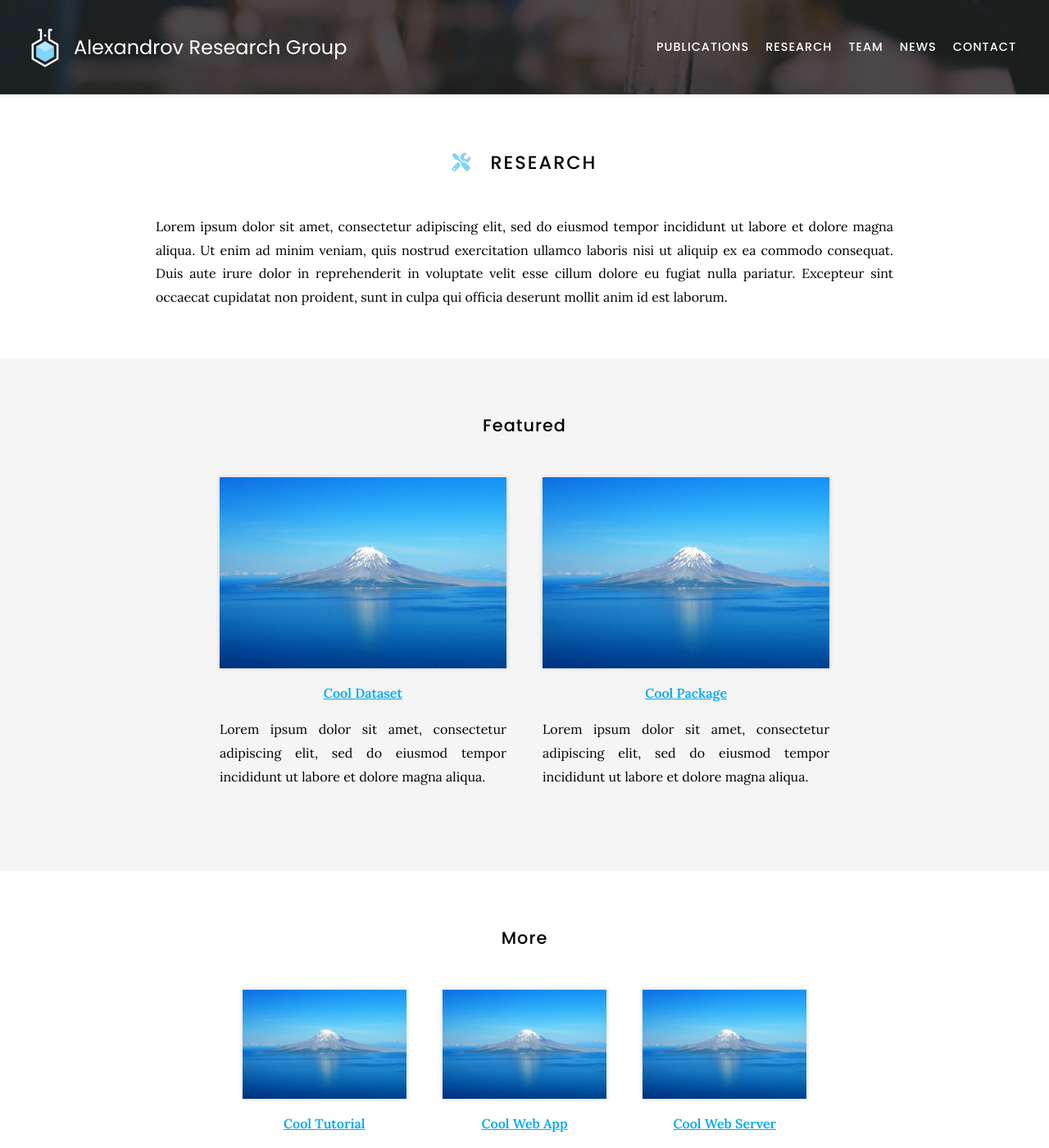
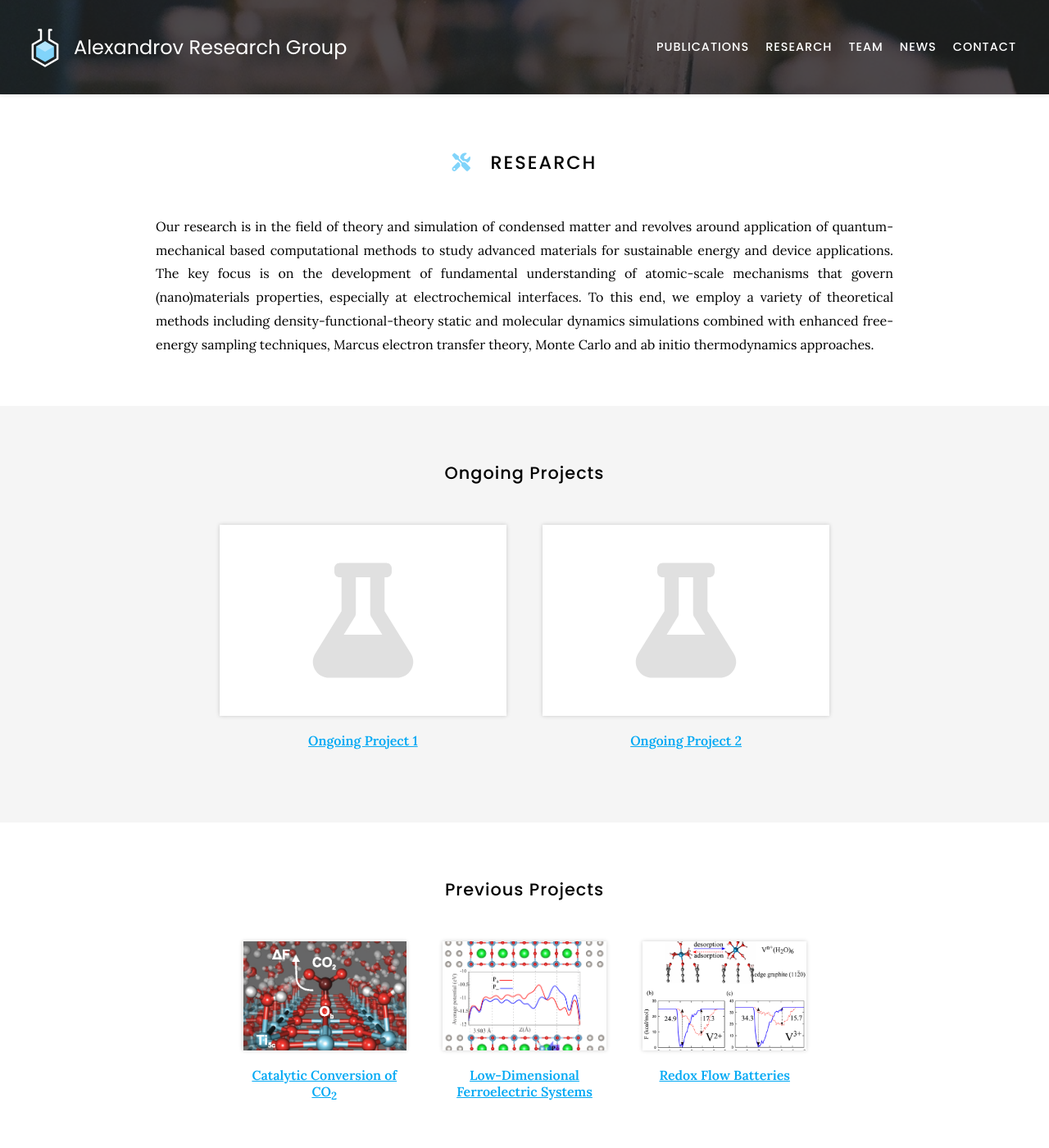
Before and after one commit to valexandrov/webpage, a Jekyll site: the page built from research/index.md, in a window 1280 px wide and 1400 px high. Shown: the whole window at 82% size. Built offline with Jekyll 4.4.1, drawn with Linux system fonts in a browser that asks for light colours; nearby versions of some CDN libraries; some of the changed text lies outside the part shown.

Commit message:
modifications to Research page, updated previous projects

```diff
--- a/_config.yaml
+++ b/_config.yaml
@@ -49,6 +49,8 @@
 collections:
   members:
     output: true
+  projects:
+    output: true
 
 # sass settings
 sass:
--- a/_data/tools.yaml
+++ /dev/null
@@ -1,34 +0,0 @@
-- name: Cool Dataset
-  group: featured
-  image: images/photo.jpg
-  link: https://github.com/
-  description: Lorem ipsum dolor sit amet, consectetur adipiscing elit, sed do eiusmod tempor incididunt ut labore et dolore magna aliqua.
-  repo: greenelab/lab-website-template
-
-- name: Cool Package
-  group: featured
-  image: images/photo.jpg
-  link: https://github.com/
-  description: Lorem ipsum dolor sit amet, consectetur adipiscing elit, sed do eiusmod tempor incididunt ut labore et dolore magna aliqua.
-  repo: greenelab/lab-website-template
-
-- name: Cool Tutorial
-  group: more
-  image: images/photo.jpg
-  link: https://github.com/
-  description: Lorem ipsum dolor sit amet, consectetur adipiscing elit, sed do eiusmod tempor incididunt ut labore et dolore magna aliqua.
-  repo: greenelab/lab-website-template
-
-- name: Cool Web App
-  group: more
-  image: images/photo.jpg
-  link: https://github.com/
-  description: Lorem ipsum dolor sit amet, consectetur adipiscing elit, sed do eiusmod tempor incididunt ut labore et dolore magna aliqua.
-  repo: greenelab/lab-website-template
-
-- name: Cool Web Server
-  group: more
-  image: images/photo.jpg
-  link: https://github.com/
-  description: Lorem ipsum dolor sit amet, consectetur adipiscing elit, sed do eiusmod tempor incididunt ut labore et dolore magna aliqua.
-  repo: greenelab/lab-website-template
--- /dev/null
+++ b/_projects/ongoing-project-1.md
@@ -0,0 +1,6 @@
+---
+name: Ongoing Project 1
+group: ongoing
+image:
+description:
+---
--- /dev/null
+++ b/_projects/ongoing-project-2.md
@@ -0,0 +1,6 @@
+---
+name: Ongoing Project 2
+group: ongoing
+image:
+description:
+---
--- a/research/index.md
+++ b/research/index.md
@@ -2,26 +2,23 @@
 title: Research
 nav:
   order: 2
-  tooltip: Software, datasets, and more
+  tooltip: Research
 ---
 
 # <i class="fas fa-tools"></i>Research
 
-Lorem ipsum dolor sit amet, consectetur adipiscing elit, sed do eiusmod tempor incididunt ut labore et dolore magna aliqua.
-Ut enim ad minim veniam, quis nostrud exercitation ullamco laboris nisi ut aliquip ex ea commodo consequat.
-Duis aute irure dolor in reprehenderit in voluptate velit esse cillum dolore eu fugiat nulla pariatur.
-Excepteur sint occaecat cupidatat non proident, sunt in culpa qui officia deserunt mollit anim id est laborum.
+Our research is in the field of theory and simulation of condensed matter and revolves around application of quantum-mechanical based computational methods to study advanced materials for sustainable energy and device applications. The key focus is on the development of fundamental understanding of atomic-scale mechanisms that govern (nano)materials properties, especially at electrochemical interfaces. To this end, we employ a variety of theoretical methods including density-functional-theory static and molecular dynamics simulations combined with enhanced free-energy sampling techniques, Marcus electron transfer theory, Monte Carlo and ab initio thermodynamics approaches.
 
 {% include search-info.html %}
 
 {% include section.html %}
 
-## Featured
+## Ongoing Projects
 
-{% include list.html component="card" data="tools" filters="group: featured" %}
+{% include list.html component="card" data="projects" filters="group: ongoing" %}
 
 {% include section.html %}
 
-## More
+## Previous Projects
 
-{% include list.html component="card" data="tools" filters="group: more" style="small" %}
+{% include list.html component="card" data="projects" filters="group: previous" style="small" %}
```
Also changed, not shown: _projects/catalytic-conversion-of-CO2.md (added, +19 -0 lines), _projects/low-dimensional-ferroelectric-systems.md (added, +19 -0 lines), _projects/redox-flow-batteries.md (added, +24 -0 lines), images/TOCa.png (added), images/conductivity_STO_Pt_web2.png (added), images/vitaly-Figure2a.png (added).
